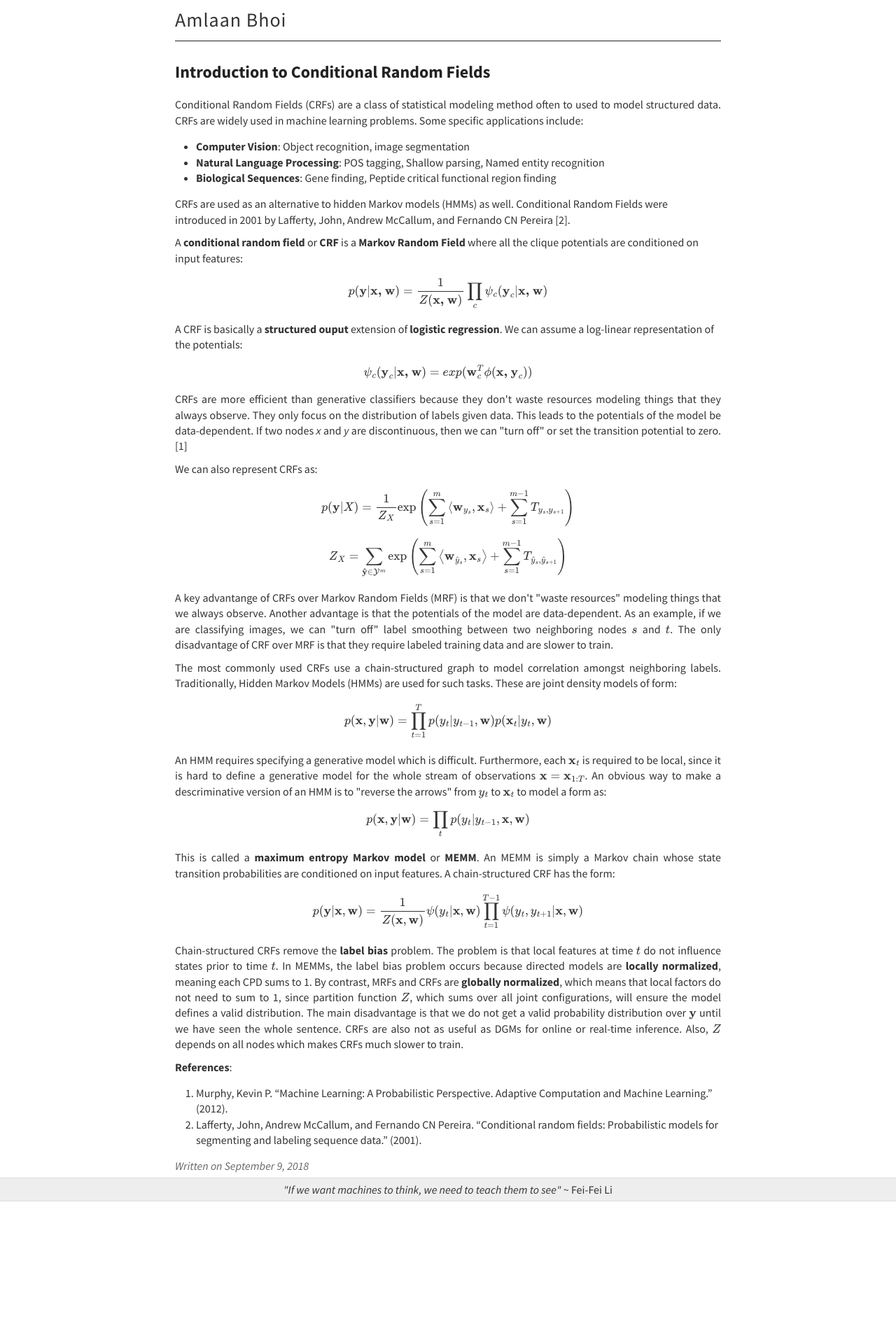
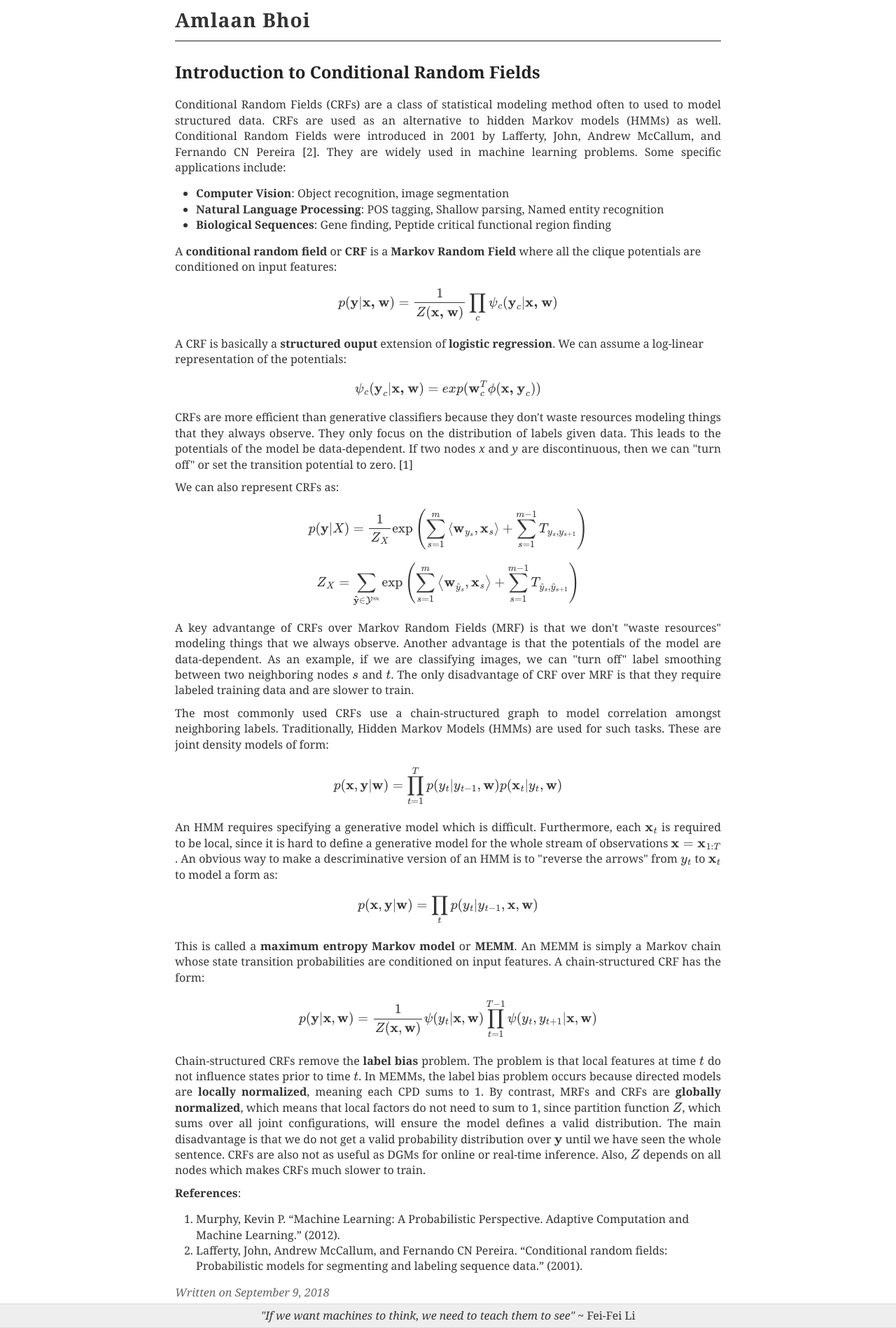
Before and after one commit to abhoi/blog_2, a Jekyll site: the page built from _posts/2018-09-09-crf1.md, in a window 1280 px wide. Shown: the whole page at 70% size. Built offline with Jekyll 4.4.1, drawn with Linux system fonts in a browser that asks for light colours; formulas are drawn with MathJax 3; before the commit the page ends 1717 px from its top, so only the background shows below that.

Commit message:
Changed font to Georgia

```diff
--- a/_posts/2018-09-09-crf1.md
+++ b/_posts/2018-09-09-crf1.md
@@ -3,13 +3,11 @@ layout: post
 title: Introduction to Conditional Random Fields
 ---
 
-<p align="justify">Conditional Random Fields (CRFs) are a class of statistical modeling method often to used to model structured data. CRFs are widely used in machine learning problems. Some specific applications include:</p>
+<p align="justify">Conditional Random Fields (CRFs) are a class of statistical modeling method often to used to model structured data. CRFs are used as an alternative to hidden Markov models (HMMs) as well. Conditional Random Fields were introduced in 2001 by Lafferty, John, Andrew McCallum, and Fernando CN Pereira [2]. They are widely used in machine learning problems. Some specific applications include:</p>
 
 - **Computer Vision**: Object recognition, image segmentation
 - **Natural Language Processing**: POS tagging, Shallow parsing, Named entity recognition
 - **Biological Sequences**: Gene finding, Peptide critical functional region finding
-
-CRFs are used as an alternative to hidden Markov models (HMMs) as well. Conditional Random Fields were introduced in 2001 by Lafferty, John, Andrew McCallum, and Fernando CN Pereira [2].
 
 A **conditional random field** or **CRF** is a **Markov Random Field** where all the clique potentials are conditioned on input features:
 
--- a/_sass/_variables.scss
+++ b/_sass/_variables.scss
@@ -3,8 +3,8 @@
 // VARIABLES
 //
 
-// @import url('https://fonts.googleapis.com/css?family=Roboto:700');
-@import url('https://fonts.googleapis.com/css?family=Source+Sans+Pro:400,400i,700');
+@import url('https://fonts.googleapis.com/css?family=Roboto:700');
+// @import url('https://fonts.googleapis.com/css?family=Source+Sans+Pro:400,400i,700');
 
 // Colors
 $blue: #4183C4;
@@ -21,8 +21,8 @@ $white: #fff;
 // $helvetica: "Merriweather", Helvetica, Arial, sans-serif;
 // $helveticaNeue: "Merriweather", "Helvetica Neue", Helvetica, Arial, sans-serif;
 // $georgia: Georgia, serif;
-$roboto: "Source Sans Pro", sans-serif;
-$body: "Source Sans Pro", sans-serif;
+$roboto: Georgia, sans-serif;
+$body: Georgia, sans-serif;
 
 // Mobile breakpoints
 @mixin mobile {
--- a/style.scss
+++ b/style.scss
@@ -203,7 +203,7 @@ img {
   color: $darkGray;
   cursor: pointer;
   font-family: $roboto;
-  font-weight: 300;
+  font-weight: 700;
   font-size: 28px;
   letter-spacing: 1px;
 }
```
Also changed, not shown: 5 other files.
